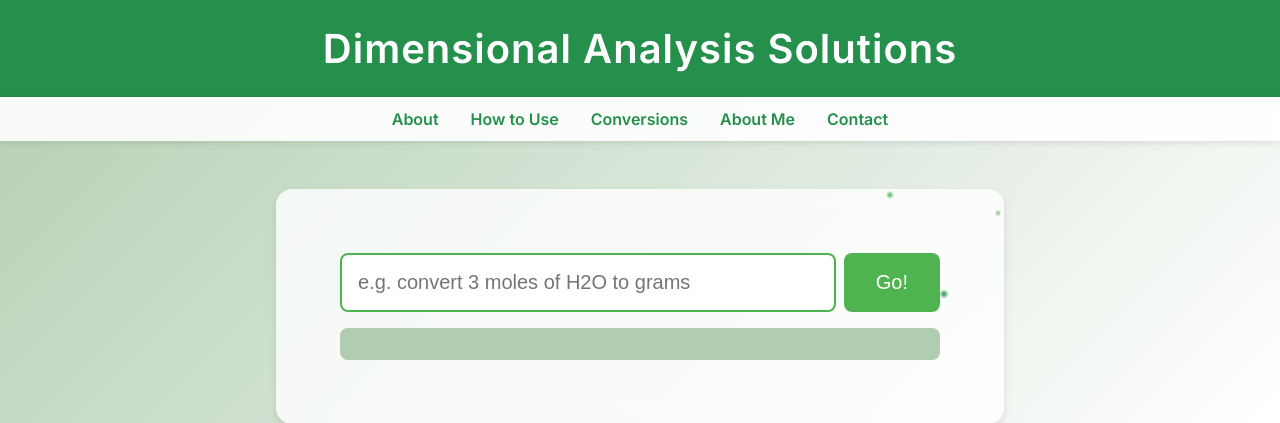
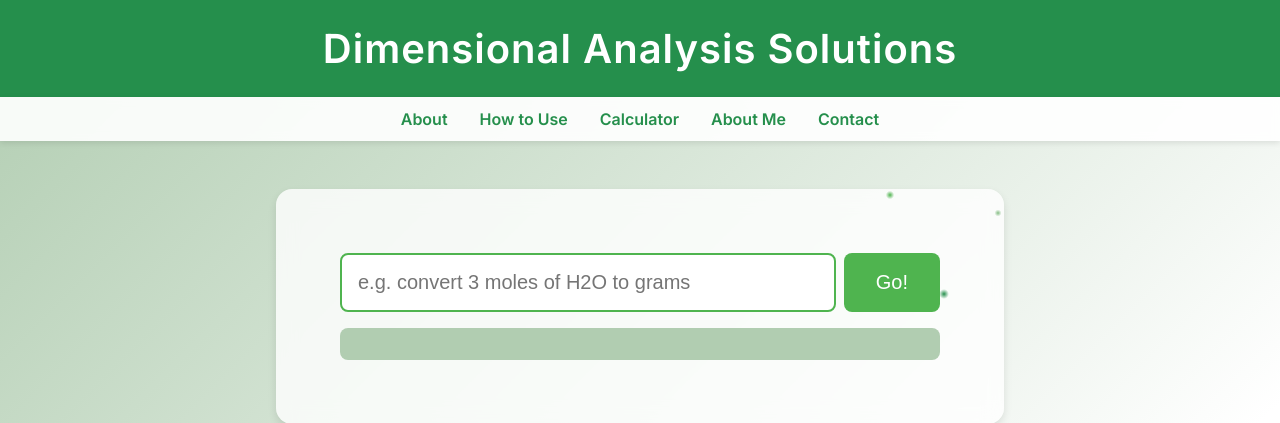
Before and after one commit to Artemis-Cassini/Dimensional-Analysis, a Flask app: page / in a window 1280 px wide. Shown: the top 423 px of the page. Run offline with Flask 3, Linux system fonts and the light colour scheme.

Commit message:
index.html

```diff
--- a/CalcWebsite/templates/index.html
+++ b/CalcWebsite/templates/index.html
@@ -150,7 +150,7 @@
     <ul>
       <li><a href="/about">About</a></li>
       <li><a href="/how-to">How to Use</a></li>
-      <li><a href="/">Conversions</a></li>
+      <li><a href="/">Calculator</a></li>
       <li><a href="/about-me">About Me</a></li>
       <li><a href="/contact">Contact</a></li>
     </ul>
```
